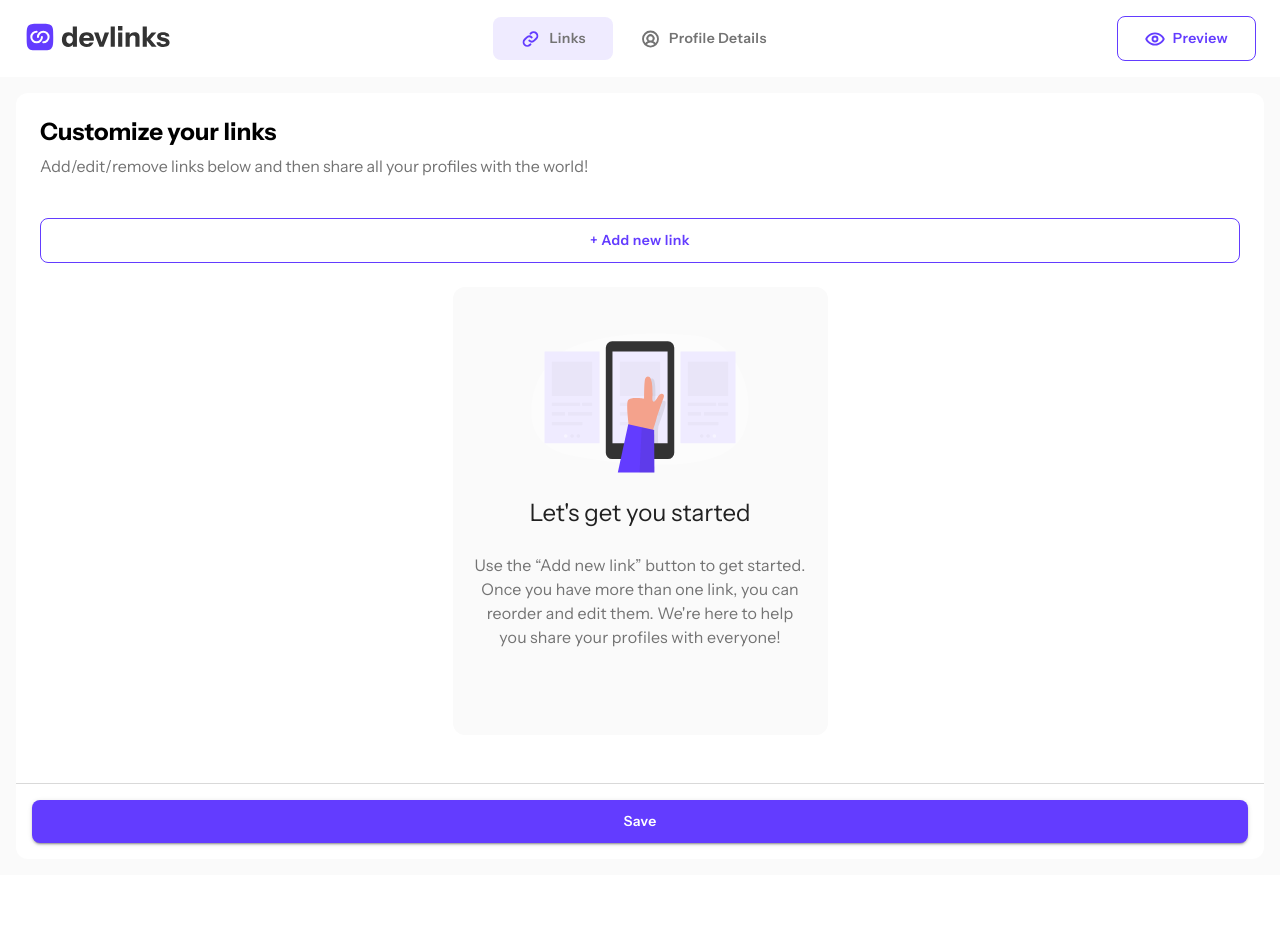
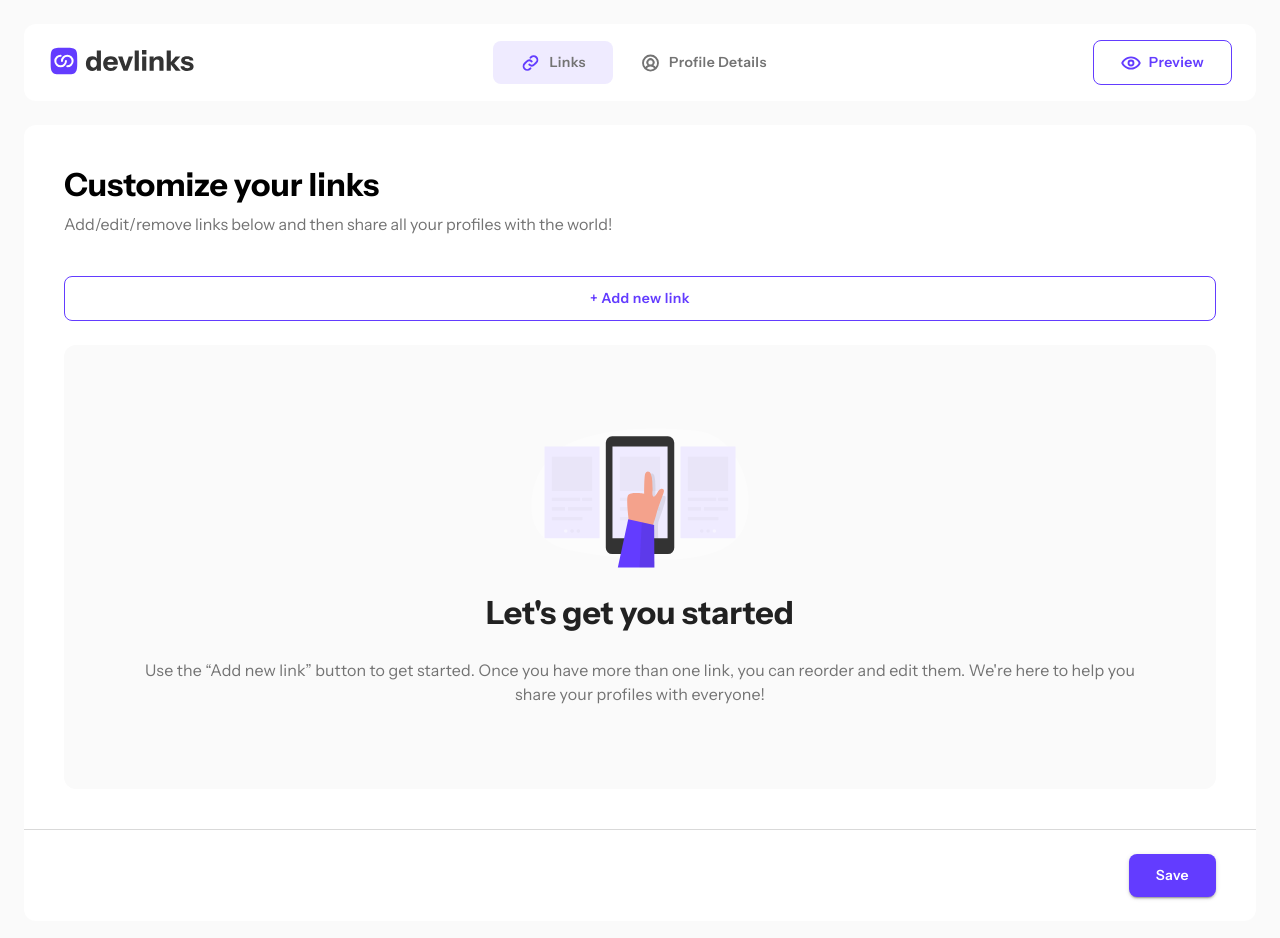
Before and after one commit to rekodev/link-sharing-app, a React (Vite) app: page /links in a window 1280 px wide. Shown: the top 938 px of the page. Before the commit the page ends 875 px from the top, so only its background shows below. Built offline with nearby package versions, Linux system fonts and the light colour scheme.

Commit message:
styled Home and Header tablet media queries

```diff
--- a/src/components/Header/style.ts
+++ b/src/components/Header/style.ts
@@ -1,14 +1,22 @@
 import styled from 'styled-components';
+import { themeColors } from '../../styles/Theme';
+import { Breakpoints } from '../../styles/breakpoints';
 
 export const StyledHeader = styled.header`
-  padding: 1rem 1.5rem;
+  background-color: ${themeColors.lightGray};
+
+  @media screen and (min-width: ${Breakpoints.Tablet}) {
+    padding: 1.5rem;
+  }
 `;
 
 export const StyledHeaderContainer = styled.div`
+  padding: 1rem 1.5rem;
   display: flex;
   justify-content: space-between;
   align-items: center;
   min-height: 45px;
+  background-color: ${themeColors.white};
 
   .small-logo {
     width: 32px;
@@ -21,6 +29,8 @@ export const StyledHeaderContainer = styled.div`
   }
 
   @media screen and (min-width: 768px) {
+    border-radius: 0.75rem;
+
     .small-logo {
       display: none;
     }
--- a/src/components/StartCard/StartCard.tsx
+++ b/src/components/StartCard/StartCard.tsx
@@ -22,7 +22,7 @@ const StartCard = () => {
           <StyledHeadingTypography gutterBottom variant='h5'>
             Let's get you started
           </StyledHeadingTypography>
-          <StyledTypography variant='body2' color='text.secondary'>
+          <StyledTypography>
             Use the “Add new link” button to get started. Once you have more
             than one link, you can reorder and edit them. We're here to help you
             share your profiles with everyone!
--- a/src/components/StartCard/style.ts
+++ b/src/components/StartCard/style.ts
@@ -1,6 +1,7 @@
 import { Card, CardActionArea, CardContent, Typography } from '@mui/material';
 import styled from 'styled-components';
 import { themeColors } from '../../styles/Theme';
+import { Breakpoints } from '../../styles/breakpoints';
 
 export const StyledCard = styled(Card)`
   && {
@@ -13,9 +14,14 @@ export const StyledCard = styled(Card)`
     img {
       object-fit: contain;
     }
+
+    text-align: center;
+
+    @media screen and (min-width: ${Breakpoints.Tablet}) {
+      max-width: initial;
+      margin-bottom: 0;
+    }
   }
-
-  text-align: center;
 `;
 
 export const StyledCardContent = styled(CardContent)`
@@ -27,6 +33,10 @@ export const StyledCardContent = styled(CardContent)`
 export const StyledCardActionArea = styled(CardActionArea)`
   && {
     padding: 46px 1.25rem;
+
+    @media screen and (min-width: ${Breakpoints.Tablet}) {
+      padding: 82.5px 76.5px;
+    }
   }
 `;
 
@@ -34,14 +44,23 @@ export const StyledHeadingTypography = styled(Typography)`
   && {
     font-family: InstrumentSans;
     margin: 1.5rem 0;
+    font-weight: 700;
+
+    @media screen and (min-width: ${Breakpoints.Tablet}) {
+      font-size: 32px;
+    }
   }
 `;
 
 export const StyledTypography = styled(Typography)`
-  && {
+  &&&& {
     font-family: InstrumentSans;
     font-size: 1rem;
     color: ${themeColors.darkGray};
     line-height: 150%;
+
+    @media screen and (min-width: ${Breakpoints.Tablet}) {
+      margin-bottom: 0;
+    }
   }
 `;
--- a/src/pages/Home/style.ts
+++ b/src/pages/Home/style.ts
@@ -1,5 +1,6 @@
 import styled from 'styled-components';
 import { themeColors } from '../../styles/Theme';
+import { Breakpoints } from '../../styles/breakpoints';
 
 interface ISortableLinkProps {
   $isBeingDragged: boolean | undefined;
@@ -9,6 +10,10 @@ export const StyledHome = styled.section`
   background-color: ${themeColors.white};
   border-radius: 0.75rem;
   margin: 1rem;
+
+  @media screen and (min-width: ${Breakpoints.Tablet}) {
+    margin: 0 1.5rem 1.5rem 1.5rem;
+  }
 `;
 
 export const StyledHomeContainer = styled.div`
@@ -24,18 +29,36 @@ export const StyledHomeContainer = styled.div`
     color: ${themeColors.darkGray};
     margin: 8px 0 40px 0;
   }
+
+  @media screen and (min-width: ${Breakpoints.Tablet}) {
+    padding: 2.5rem;
+
+    h2 {
+      font-size: 2rem;
+    }
+  }
 `;
 
 export const StyledSaveButtonWrapper = styled.div`
   border-top: 1px solid ${themeColors.gray};
   padding: 1rem;
+  display: flex;
+  flex-direction: column;
 
   button {
     width: 100%;
   }
+
+  @media screen and (min-width: ${Breakpoints.Tablet}) {
+    padding: 24px 40px;
+
+    button {
+      width: initial;
+      align-self: flex-end;
+    }
+  }
 `;
 
 export const StyledSortableLink = styled.div<ISortableLinkProps>`
-  /* z-index: 9999; */
   z-index: ${(props) => (props.$isBeingDragged ? '1' : 'initial')};
 `;
--- /dev/null
+++ b/src/styles/Breakpoints.ts
@@ -0,0 +1,6 @@
+export enum Breakpoints {
+  Mobile = '480px',
+  Tablet = '768px',
+  Desktop = '1024px',
+  TV = '1280px',
+}
```
